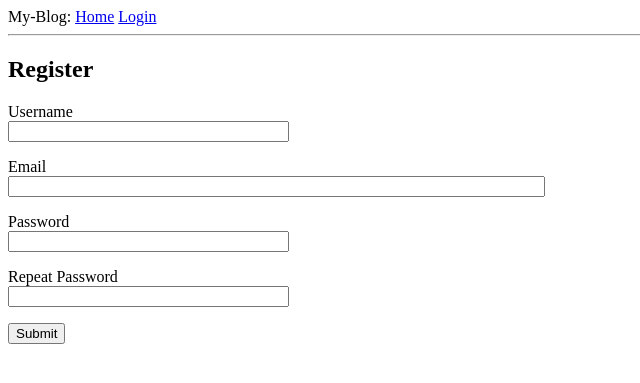
After one commit to kenzylouis/flask-mega-tutorial, a Flask app: page /register in a window 1280 px wide. The commit adds this page. Shown: the top 383 px of the page, without its empty margins (0-640 px from the left). Run offline with Flask 2, Linux system fonts and the light colour scheme.

Commit message:
added register form and corresponding tenplate for it

```diff
--- a/app/forms.py
+++ b/app/forms.py
@@ -1,6 +1,7 @@
 from flask_wtf import FlaskForm
 from wtforms import StringField, PasswordField, BooleanField, SubmitField
-from wtforms.validators import DataRequired
+from wtforms.validators import DataRequired, Email, EqualTo, ValidationError
+from app.models import User
 
 
 class LoginForm(FlaskForm):
@@ -8,3 +9,23 @@ class LoginForm(FlaskForm):
     password = PasswordField('Password', validators=[DataRequired()])
     remember_me = BooleanField('Remember me')
     submit = SubmitField('Sign In')
+
+
+class RegistrationForm(FlaskForm):
+    username = StringField('Username', validators=[DataRequired()])
+    email = StringField('Email', validators=[DataRequired(), Email()])
+    password = PasswordField('Password', validators=[DataRequired()])
+    password2 = PasswordField(
+        'Repeat Password', validators=[DataRequired(), EqualTo('password')]
+    )
+    submit = SubmitField()
+
+    def validate_username(self, username):
+        user = User.query.filter_by(username=username.data).first()
+        if user is not None:
+            raise ValidationError('Please use a different username.')
+
+    def validate_email(self, email):
+        user = User.query.filter_by(email=email.data).first()
+        if user is not None:
+            raise ValidationError('Please use a different email address.')
--- a/app/routes.py
+++ b/app/routes.py
@@ -1,6 +1,6 @@
 from flask import render_template, flash, redirect, url_for, request
-from app import app
-from app.forms import LoginForm
+from app import app, db
+from app.forms import LoginForm, RegistrationForm
 from app.models import User
 from flask_login import current_user, login_user, logout_user, login_required
 from werkzeug.urls import url_parse
@@ -49,3 +49,19 @@ def login():
 def logout():
     logout_user()
     return  redirect(url_for('index'))
+
+
+@app.route('/register', methods=['GET', 'POST'])
+def register():
+    if current_user.is_authenticated:
+        return redirect(rl_for('index'))
+
+    form = RegistrationForm()
+    if form.validate_on_submit():
+        user = User(username=form.username.data, email=form.email.data)
+        user.set_password(form.password.data)
+        db.session.add(user)
+        db.session.commit()
+        flash('Congratulations! You are now a registered user!')
+        return redirect(url_for('login'))
+    return render_template('register.html', title='Register', form=form)
--- a/app/templates/login.html
+++ b/app/templates/login.html
@@ -21,4 +21,5 @@
         <p>{{ form.remember_me() }}  {{ form.remember_me.label }}</p>
         <p>{{ form.submit() }}</p>
     </form>
+    <p>New User? <a href="{{ url_for('register') }}">Click to Register</a></p>
 {% endblock %}
--- /dev/null
+++ b/app/templates/register.html
@@ -0,0 +1,38 @@
+{% extends 'base.html' %}
+
+{% block content %}
+    <h2>Register</h2>
+    <form action="" method="post">
+        {{ form.hidden_tag() }}
+        <p>
+            {{ form.username.label }} <br>
+            {{ form.username(size=32) }} <br>
+            {% for error in form.username.errors %}
+                <span style="color:red;">[{{ error }}]</span>
+            {% endfor %}
+        </p>
+        <p>
+            {{ form.email.label }} <br>
+            {{ form.email(size=64) }} <br>
+            {% for error in form.email.errors %}
+                <span style="color:red;">[{{ error }}]</span>
+            {% endfor %}
+        </p>
+        <p>
+            {{ form.password.label }} <br>
+            {{ form.password(size=32) }} <br>
+            {% for error in form.password.errors %}
+                <span style="color: red;">[{{ error }}]</span>
+            {% endfor %}
+        </p>
+        <p>
+            {{ form.password2.label }} <br>
+            {{ form.password2(size=32) }} <br>
+            {% for error in form.password2.errors %}
+                <span style="color: red;">[{{ error }}]</div></span>
+            {% endfor %}
+        </p>
+        <p>{{ form.submit() }}</p>
+    </form>
+
+{% endblock %}
```
Also changed, not shown: docs/Notes_5.md (+13 -0 lines).
